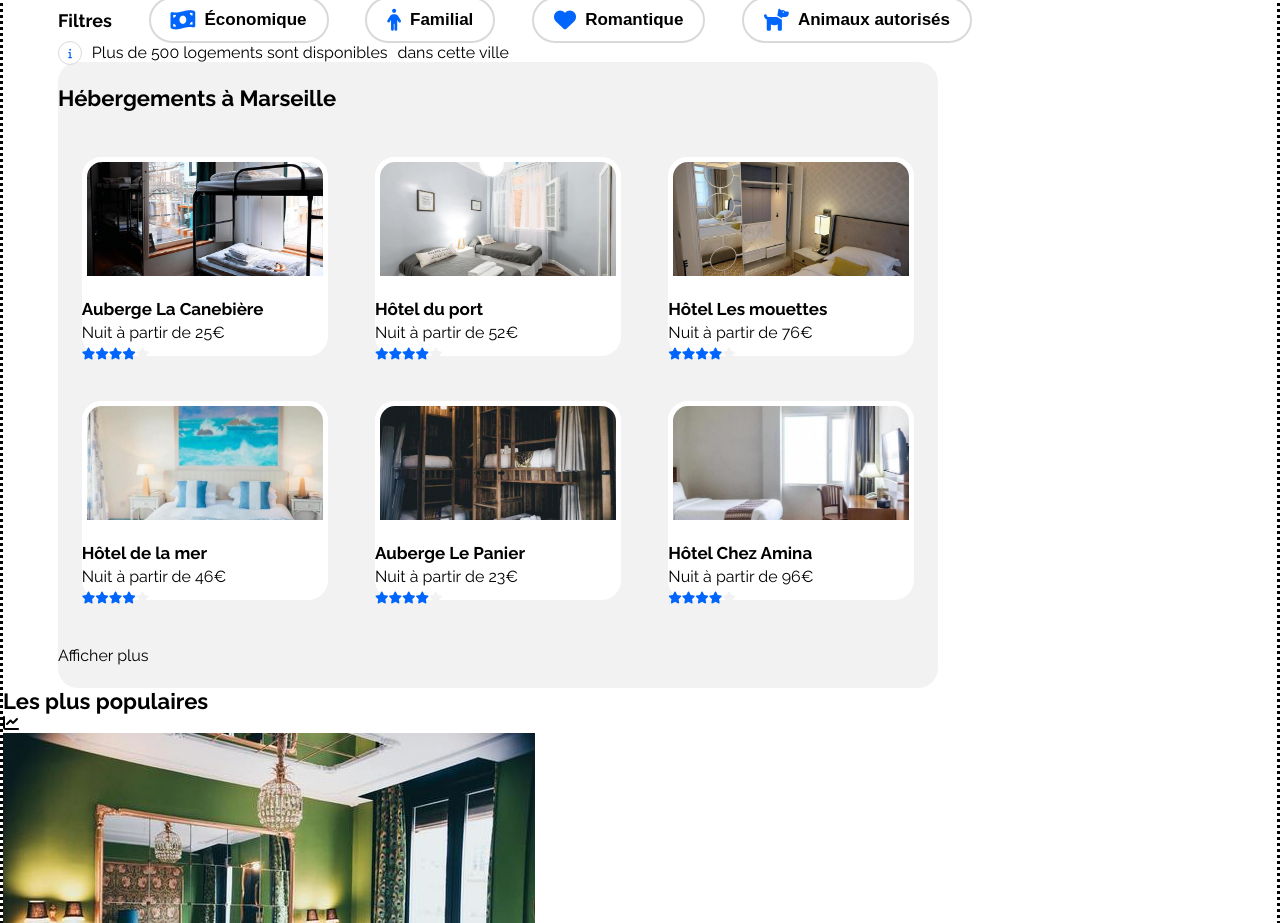
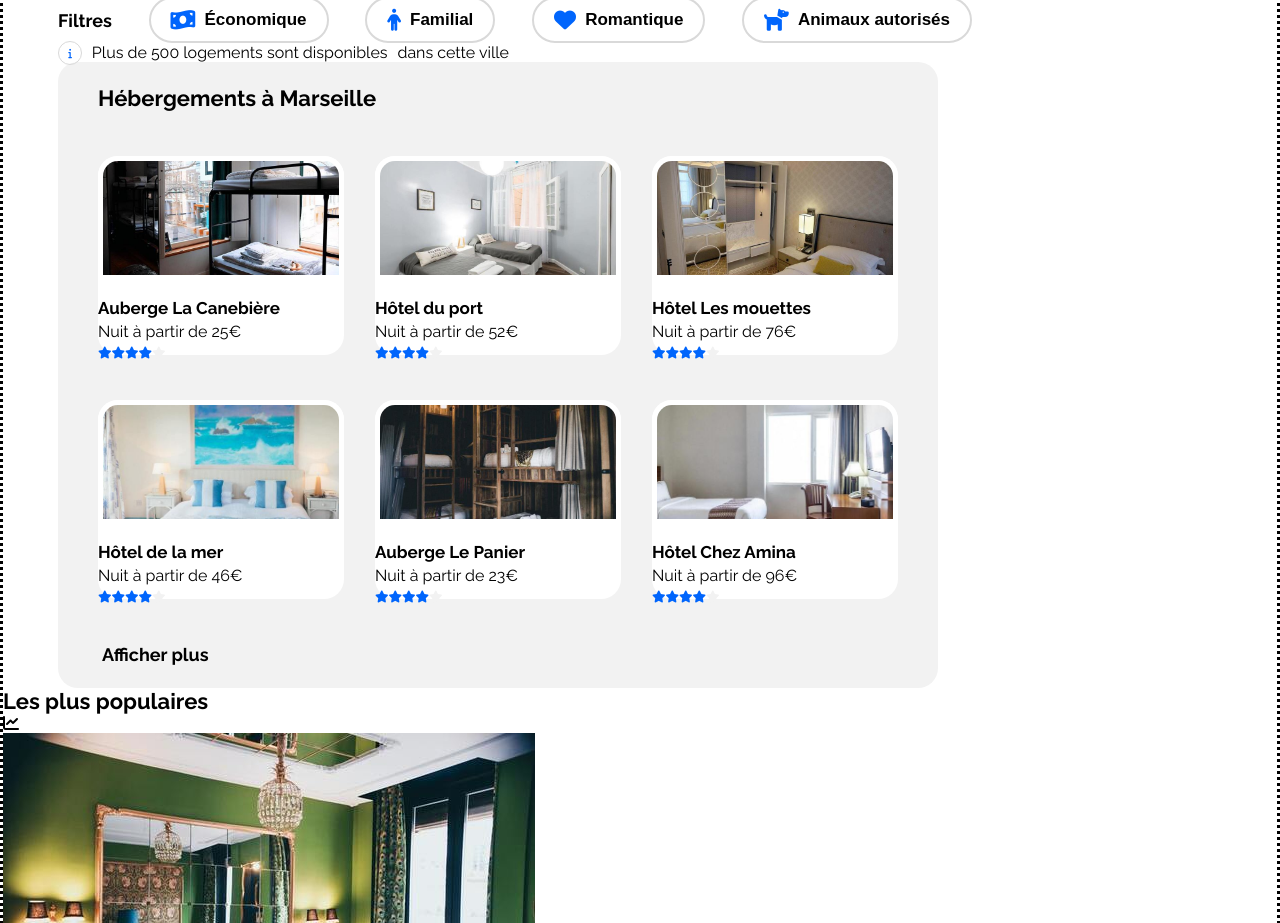
Before and after one commit to BorisMadiou/Projet_2_OC, a plain HTML site: page Index.html in a window 1280 px wide. Shown: the part 177-1100 px from the top of the page. Drawn offline with Linux system fonts and the light colour scheme.

Commit message:
ajustement Hébergements

```diff
--- a/style.css
+++ b/style.css
@@ -297,7 +297,9 @@ button:hover{
 
  .Trio_de_Cards{
     display: flex;
-    justify-content: space-around;
+    justify-content: space-between;
+    margin-left: 40px;
+    margin-right: 40px;
 }
 
  .Cards{
@@ -316,6 +318,10 @@ button:hover{
 
 }
 
+#Titre_Hébergements{
+    height: 26px;
+    margin-left: 40px;
+}
 
 .Titre_Cards{
     height: 15px;
@@ -343,8 +349,8 @@ button:hover{
     color: #F2F2F2;;
 }
 
-.Afficher_Plus{
-
-    border-style: dotted;
-    margin-left: 97px;
+#Afficher_Plus{
+    margin-left: 44px;
+    font-size: var(--18px);
+    font-weight: 700;
 }
```
